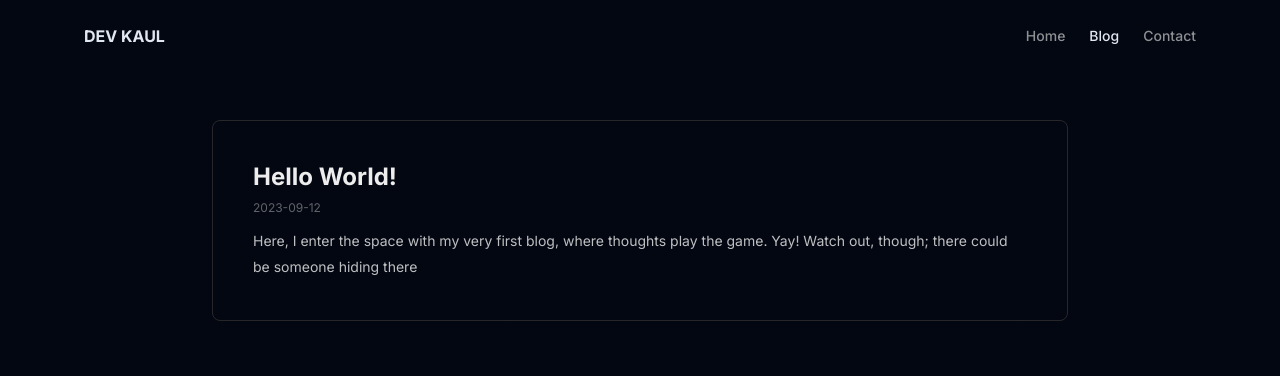
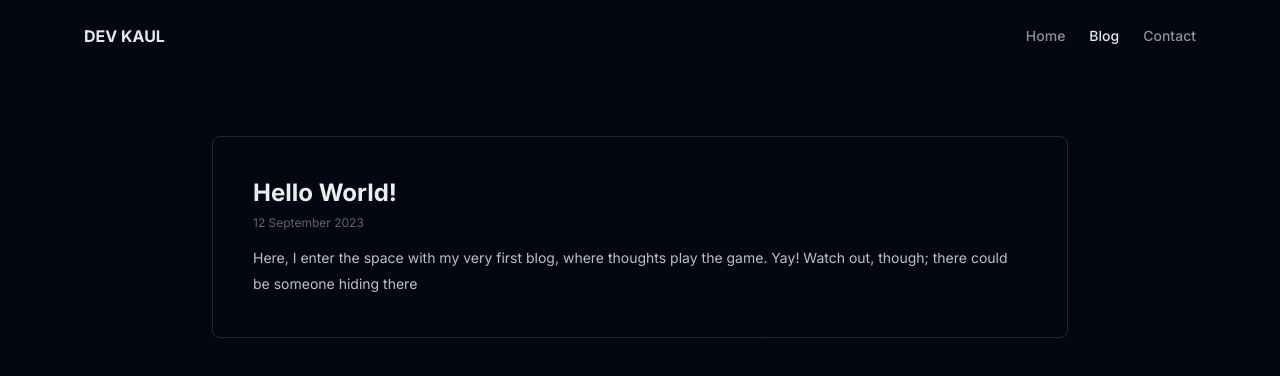
Before and after one commit to BugReportOnWeb/website, a Next.js app: page /blog in a window 1280 px wide. Shown: the top 376 px of the page. Built offline with nearby package versions, Linux system fonts and the light colour scheme.

Commit message:
Update prop values of Date component

```diff
--- a/app/blog/page.tsx
+++ b/app/blog/page.tsx
@@ -1,4 +1,5 @@
 // import Footer from "@/components/Footer";
+import Date from "@/components/Date";
 import { getSortedBlogsMetaData } from "@/lib/blogs";
 import Link from "next/link";
 
@@ -13,12 +14,12 @@ const Blogs = () => {
 
     return (
         <div className='h-full flex justify-center'>
-            <div className='max-w-4xl absolute mt-20 px-5 pt-5 pb-10 flex flex-col justify-center items-center gap-[1.85rem] sm:gap-11 sm:pt-10'>
+            <div className='max-w-4xl absolute mt-20 px-5 pt-5 pb-10 flex flex-col justify-center items-center gap-[1.85rem] sm:gap-11 sm:pt-14'>
                 {blogsMetaData.map((metaData, index) => (
                     <Link href={`/blog/${metaData.id}`} key={index} className='w-full p-6 border border-[#27272A] rounded-lg flex flex-col justify-center items-start gap-3 sm:p-10 hover:bg-[#050F19]'>
                         <div>
                             <h1 className='font-bold text-2xl text-[#ededed]'>{metaData.title}</h1>
-                            <h1 className='text-xs mt-[0.425rem] text-[#ededed]/40'>{metaData.date}</h1>
+                            <Date className='text-xs mt-[0.425rem] text-[#ededed]/40' dateString={metaData.date} />
                         </div>
                         <p className='text-sm leading-[26px] text-[#ededed]/80'>{metaData.description}</p>
                     </Link>
```
